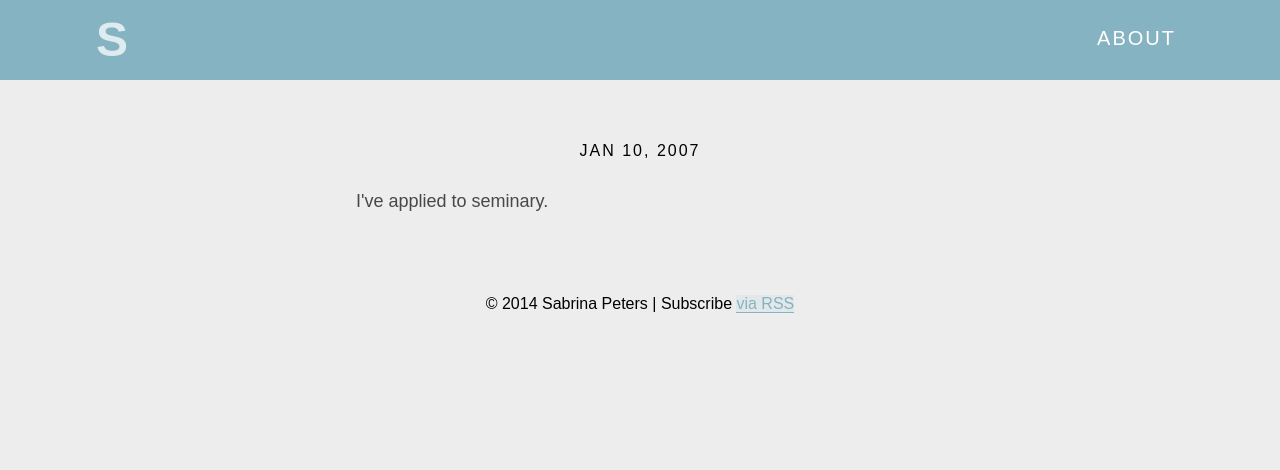
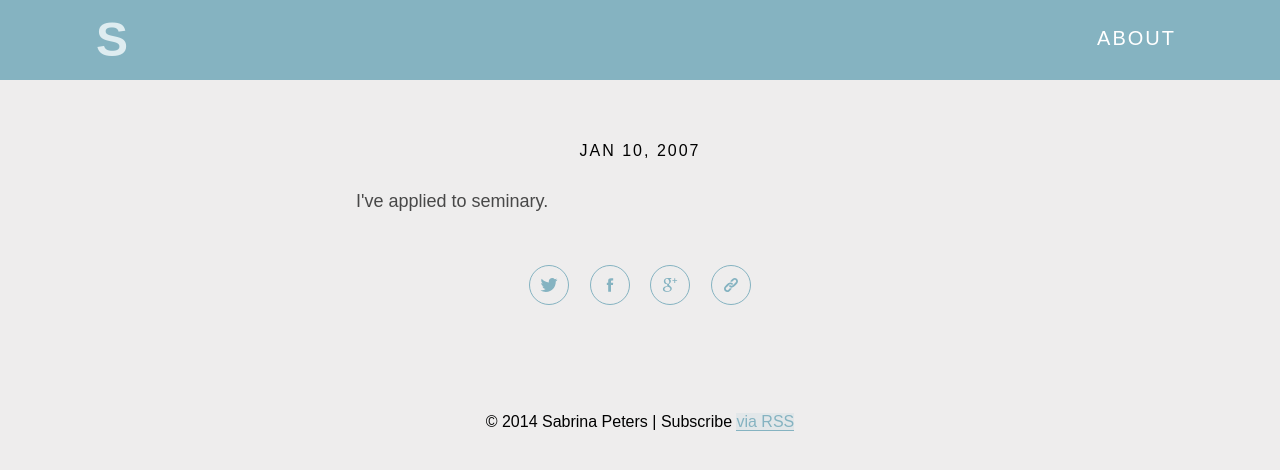
Before and after one commit to sabrinapeters/sdrp.old, a Jekyll site: the page built from _posts/2007-01-10-37.html, in a window 1280 px wide. Shown: the top 470 px of the page. Built offline with Jekyll 4.4.1, drawn with Linux system fonts in a browser that asks for light colours.

Commit message:
adding in the social sharing.

```diff
--- a/_includes/head.html
+++ b/_includes/head.html
@@ -11,6 +11,6 @@
     <link rel="canonical" href="{{ page.url | replace:'index.html','' | prepend: site.baseurl | prepend: site.url }}">
 
     <!-- Custom CSS -->
-    <link rel="stylesheet" href="{{ "/css/main.css" | prepend: site.baseurl }}">
+    <link rel="stylesheet" href="{{ "/css/main.min.css" | prepend: site.baseurl }}">
 
 </head>
--- a/_includes/header.html
+++ b/_includes/header.html
@@ -1,3 +1,9 @@
+<svg class="hide">
+        <path id="googleplus" d="M246.75 96.363h-25.653v25.654h-12.827v-25.654h-25.654v-12.827h25.654v-25.653h12.827v25.653h25.653v12.827zm-72.524 106.102c0 19.229-17.558 42.639-61.729 42.639-32.305 0-59.247-13.934-59.247-37.37 0-18.088 11.452-41.57 64.965-41.57-7.948-6.478-9.898-15.535-5.041-25.342-31.333 0-47.379-18.421-47.379-41.81 0-22.887 17.021-43.693 51.733-43.693h55.607l-12.426 13.041h-14.597c10.297 5.9 15.774 18.05 15.774 31.443 0 12.293-6.769 22.25-16.43 29.72-17.144 13.255-12.755 20.656 5.207 33.755 17.711 13.268 23.563 23.511 23.563 39.187zm-34.682-101.826c-2.586-19.681-15.408-35.827-30.389-36.278-14.986-.446-25.037 14.615-22.449 34.302 2.587 19.681 16.83 33.429 31.819 33.881 14.982.446 23.604-12.221 21.019-31.905zm15.449 103.8c0-16.187-14.767-31.616-39.542-31.616-22.328-.246-41.251 14.109-41.251 30.749 0 16.98 16.126 31.115 38.455 31.115 28.547-.001 42.338-13.268 42.338-30.248z"/>
+        <path id="facebook" d="M135.167 66.389c7.27-6.922 17.61-9.26 27.365-9.552 10.317-.093 20.629-.037 30.946-.033.041 10.883.044 21.77-.004 32.653-6.667-.012-13.339.016-20.006-.012-4.228-.263-8.569 2.941-9.337 7.132-.101 7.282-.037 14.568-.033 21.851 9.779.04 19.557-.012 29.335.024-.716 10.535-2.023 21.021-3.556 31.467-8.637.081-17.28-.008-25.917.045-.077 31.071.04 62.142-.061 93.213-12.829.052-25.666-.024-38.495.036-.243-31.075.02-62.166-.133-93.245-6.259-.065-12.522.045-18.78-.052.024-10.446.008-20.892.012-31.334 6.254-.076 12.513.016 18.768-.044.19-10.155-.191-20.322.198-30.468.627-8.034 3.69-16.13 9.698-21.681z"/>
+        <g id="link"><path d="M136.459 102.36c11.585-12.231 22.733-26.719 36.548-37.917 18.56-15.043 44.305-12.229 59.693 3.798 15.764 16.419 17.355 42.19 1.563 60.496-14.224 16.487-29.787 32.042-46.199 46.355-16.534 14.419-40.349 14.032-56.931 1.503-7.613-5.753-9.652-13.643-5.107-19.771 4.426-5.969 11.472-6.221 19.562-.7 9.579 6.537 20.07 6.514 28.462-1.453 13.86-13.157 27.401-26.682 40.495-40.6 8.042-8.547 7.683-20.661.418-28.177-7.342-7.596-19.113-8.396-28.219-.99-6.749 5.489-12.828 11.857-18.826 18.194-3.352 3.541-5.947 4.747-11.178 2.883-6.767-2.41-14.307-2.648-20.281-3.621zM163.958 198.42c-11.08 11.499-22.018 24.543-34.689 35.602-18.773 16.384-45.875 14.716-62.362-2.304-15.935-16.451-16.628-43.951-.298-61.915 13.76-15.137 28.318-29.653 43.496-43.368 17.279-15.613 42.761-15.892 59.453-2.058 7.12 5.902 8.686 13.377 4.028 19.233-4.488 5.642-11.441 5.867-18.884.611-9.673-6.83-20.242-6.804-29.135 1.539-13.536 12.699-26.718 25.817-39.428 39.341-9.171 9.758-8.815 22.03-.351 30.06 8.082 7.668 19.819 7.214 29.511-1.581 6.264-5.684 11.969-11.982 18.154-17.759 1.573-1.469 4.212-3.096 6.033-2.776 8.437 1.481 16.76 3.62 24.472 5.375z"/></g>
+        <path id="twitter" d="M241.778 102.928c.091 2.032.137 4.074.137 6.127 0 62.578-47.631 134.733-134.732 134.733-26.742 0-51.633-7.84-72.589-21.276 3.705.437 7.474.662 11.296.662 22.187 0 42.604-7.571 58.811-20.272-20.722-.381-38.21-14.071-44.236-32.884 2.892.552 5.858.849 8.909.849 4.318 0 8.502-.578 12.475-1.661-21.663-4.353-37.986-23.491-37.986-46.434l.005-.595c6.384 3.546 13.686 5.677 21.448 5.923-12.706-8.492-21.066-22.985-21.066-39.415 0-8.679 2.336-16.812 6.412-23.806 23.356 28.65 58.248 47.502 97.603 49.477-.808-3.466-1.227-7.08-1.227-10.792 0-26.151 21.204-47.352 47.354-47.352 13.62 0 25.927 5.75 34.564 14.953 10.787-2.123 20.921-6.063 30.071-11.491-3.535 11.058-11.044 20.338-20.82 26.198 9.577-1.145 18.704-3.689 27.195-7.456v-.001h.001-.001c-6.346 9.499-14.373 17.838-23.624 24.513z"/>
+</svg>
 <header class="header">
     <!-- <div class="container">
         <nav class="site-nav">
--- /dev/null
+++ b/_includes/sharing.html
@@ -0,0 +1,30 @@
+<ul class="sharing">
+        <li>
+            <a href="https://twitter.com/intent/tweet?text='{{ page.title }}'&amp;url={{ page.url | prepend: site.url }}&amp;via=charlespeters" target="_blank">
+                <svg viewBox="0 0 300 300" class="icon circling">
+                    <use xlink:href="#twitter"></use>
+                </svg>
+            </a>
+        </li>
+        <li>
+            <a href="https://www.facebook.com/sharer/sharer.php?u={{ page.url | prepend: site.url }}" target="_blank">
+                <svg viewBox="0 0 300 300" class="icon circling">
+                    <use xlink:href="#facebook"></use>
+                </svg>
+            </a>
+        </li>
+        <li>
+            <a href="https://plus.google.com/share?url={{ page.url | prepend: site.url }}" target="_blank">
+                <svg viewBox="0 0 300 300" class="icon circling">
+                    <use xlink:href="#googleplus"></use>
+                </svg>
+            </a>
+        </li>
+        <li>
+            <a href="{{ page.url | prepend: site.url }}" target="_blank">
+                <svg viewBox="0 0 300 300" class="icon circling">
+                    <use xlink:href="#link"></use>
+                </svg>
+            </a>
+        </li>
+</ul>
--- a/_layouts/post.html
+++ b/_layouts/post.html
@@ -12,8 +12,9 @@ layout: default
   {{ content }}
   </section>
   <footer>
-  {% if page.comments %}
-  <div id="disqus_thread"></div>
+    {% include sharing.html %}
+    {% if page.comments %}
+    <div id="disqus_thread"></div>
     <script type="text/javascript">
         /* * * CONFIGURATION VARIABLES: EDIT BEFORE PASTING INTO YOUR WEBPAGE * * */
         var disqus_shortname = 'sabrinapetersblog'; // required: replace example with your forum shortname
--- a/css/main.css
+++ b/css/main.css
@@ -580,6 +580,10 @@ html {
   display: block;
 }
 
+.hide {
+  display: none;
+}
+
 .container {
   max-width: 68em;
   margin-left: auto;
@@ -985,6 +989,41 @@ article.single hr {
   opacity: .1;
 }
 
+ul.sharing {
+  list-style: none;
+  text-align: center;
+  margin: 2rem auto;
+}
+ul.sharing li {
+  display: inline-block;
+  margin: 1rem .5rem;
+}
+ul.sharing svg {
+  max-width: 3rem;
+}
+ul.sharing a {
+  border: 0;
+  background: none;
+}
+ul.sharing .circling {
+  border-radius: 100%;
+  border: 1px solid #85b3c1;
+  padding: .5rem;
+}
+ul.sharing .icon {
+  width: 2.5rem;
+  height: 2.5rem;
+  fill: #85b3c1;
+  background: none;
+  transition: all 750ms ease;
+}
+ul.sharing .icon:hover, ul.sharing .icon:focus {
+  background: #5b87a4;
+  width: 3rem;
+  height: 3rem;
+  fill: white;
+}
+
 input[type="text"], input[type="email"], textarea {
   -webkit-appearance: none;
   background: none;
--- a/scss/_global.scss
+++ b/scss/_global.scss
@@ -13,7 +13,9 @@ html {
     clear: both;
     display: block;
 }
-
+.hide {
+    display: none;
+}
 .container {
     @include outer-container;
 }
--- a/scss/_variables.scss
+++ b/scss/_variables.scss
@@ -1,4 +1,5 @@
 $blue: #85b3c1;
+$darkblue: #5b87a4;
 $liteblue: #90c0ce;
 $paleblue: #deecf0;
 $bkg: #eeeded;
--- a/scss/main.scss
+++ b/scss/main.scss
@@ -8,4 +8,5 @@
 @import "footer";
 @import "entry";
 @import "sidebar";
+@import "sharing";
 @import "contact";
```
Also changed, not shown: css/main.prefixed.css (+40 -0 lines), scss/_sharing.scss (added, +35 -0 lines), css/main.min.css.
